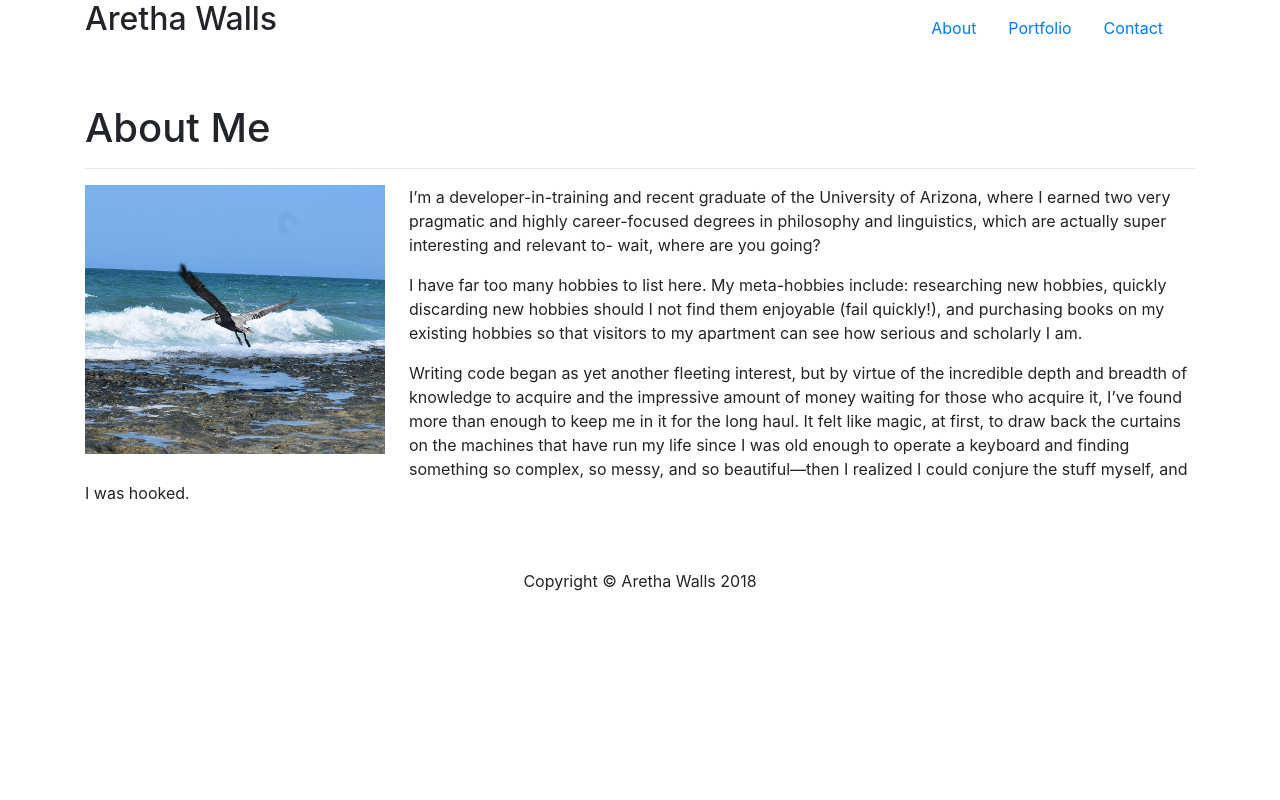
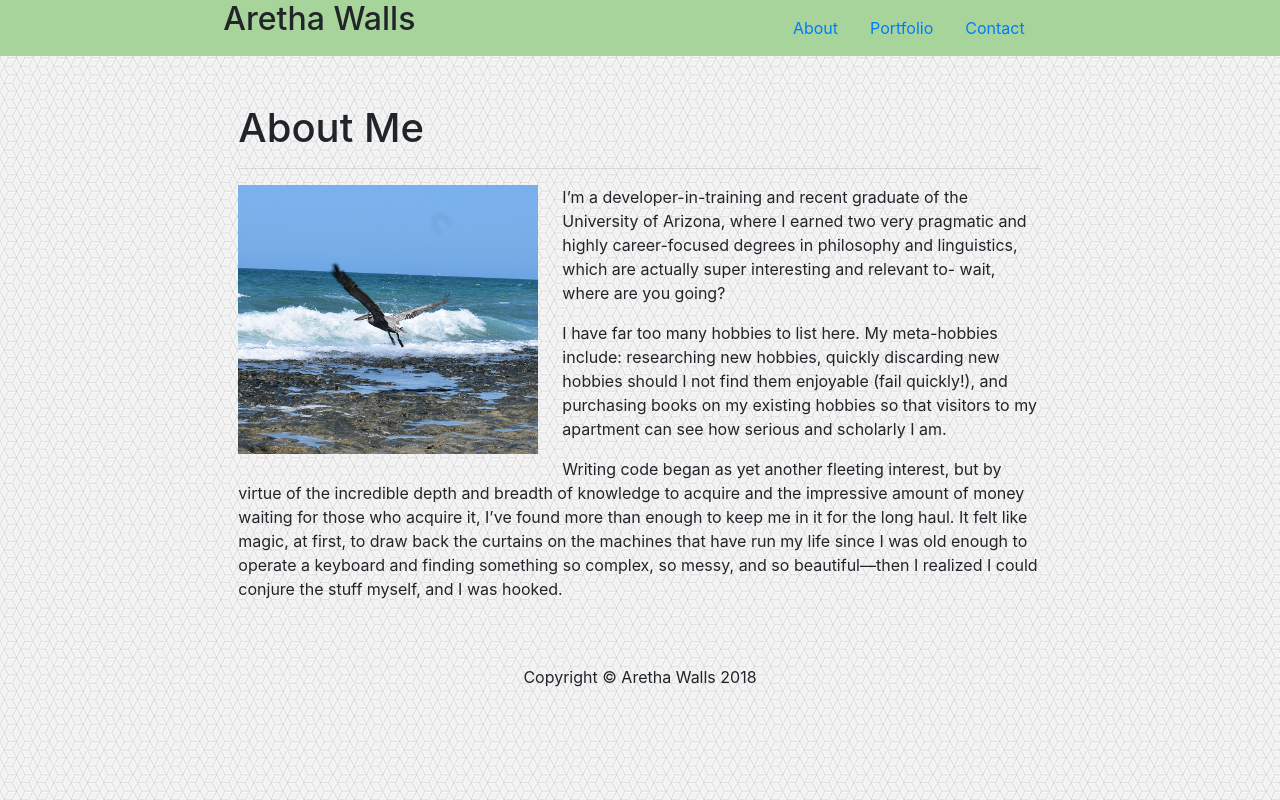
Before and after one commit to ASWalls/Bootstap-Portfolio, a plain HTML site: page index.html in a window 1280 px wide. Drawn offline with nearby package versions, Linux system fonts and the light colour scheme.

Commit message:
Fixed some width issues and margin stuff, started custom styling

```diff
--- a/assets/css/custom.css
+++ b/assets/css/custom.css
@@ -0,0 +1,9 @@
+header {
+    background: #A7D49B;
+}
+
+
+
+body {
+    background-image: url("../images/qbkls.png");
+}
--- a/index.html
+++ b/index.html
@@ -13,12 +13,12 @@
 
 <body>
 
-    <header class="container">
-        <div class="row">
-            <div class="col-md-6 col-xs-12">
+    <header class="container-fluid">
+        <div class="row mx-auto justify-content-center">
+            <div class="col-md-3 p-0 col-xs-12">
                 <h2 class="text-center text-md-left">Aretha Walls</h2>
             </div>
-            <div class="col-md-6 col-xs-12">
+            <div class="col-md-5 p-0 col-xs-12">
                 <nav class="navbar justify-content-center justify-content-md-end">
                     <a class="nav-link" href="index.html">About</a>
                     <a class="nav-link" href="portfolio.html">Portfolio</a>
@@ -28,9 +28,9 @@
         </div>
     </header>
 
-    <section class="container">
-        <div class="row mt-5 mb-5">
-            <div class="col">
+    <section class="container-fluid">
+        <div class="row my-5 mx-auto justify-content-center">
+            <div class="col-md-8 col-xs-12">
                 <h1>About Me</h1>
                 <hr />
                 <img src="assets/images/pelicanfiller.png" class="float-left mb-4 mr-4" />
```
